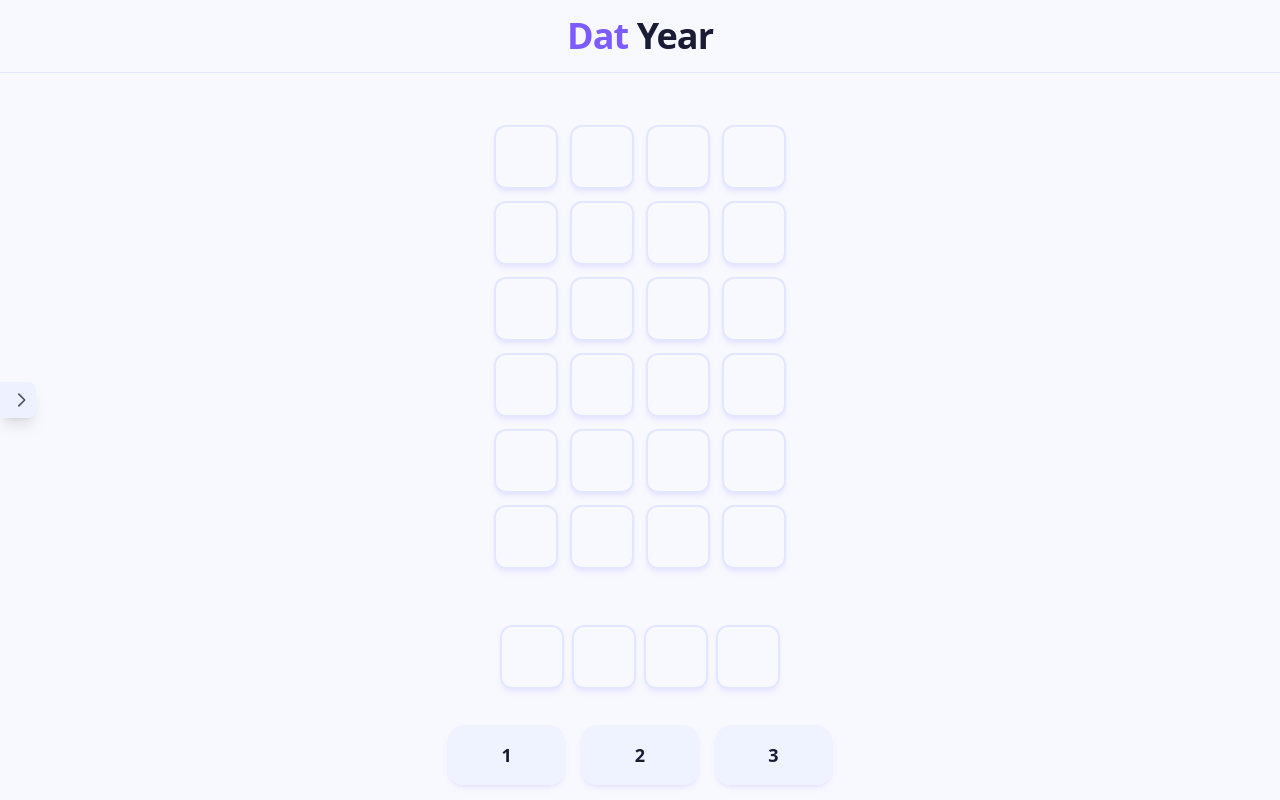
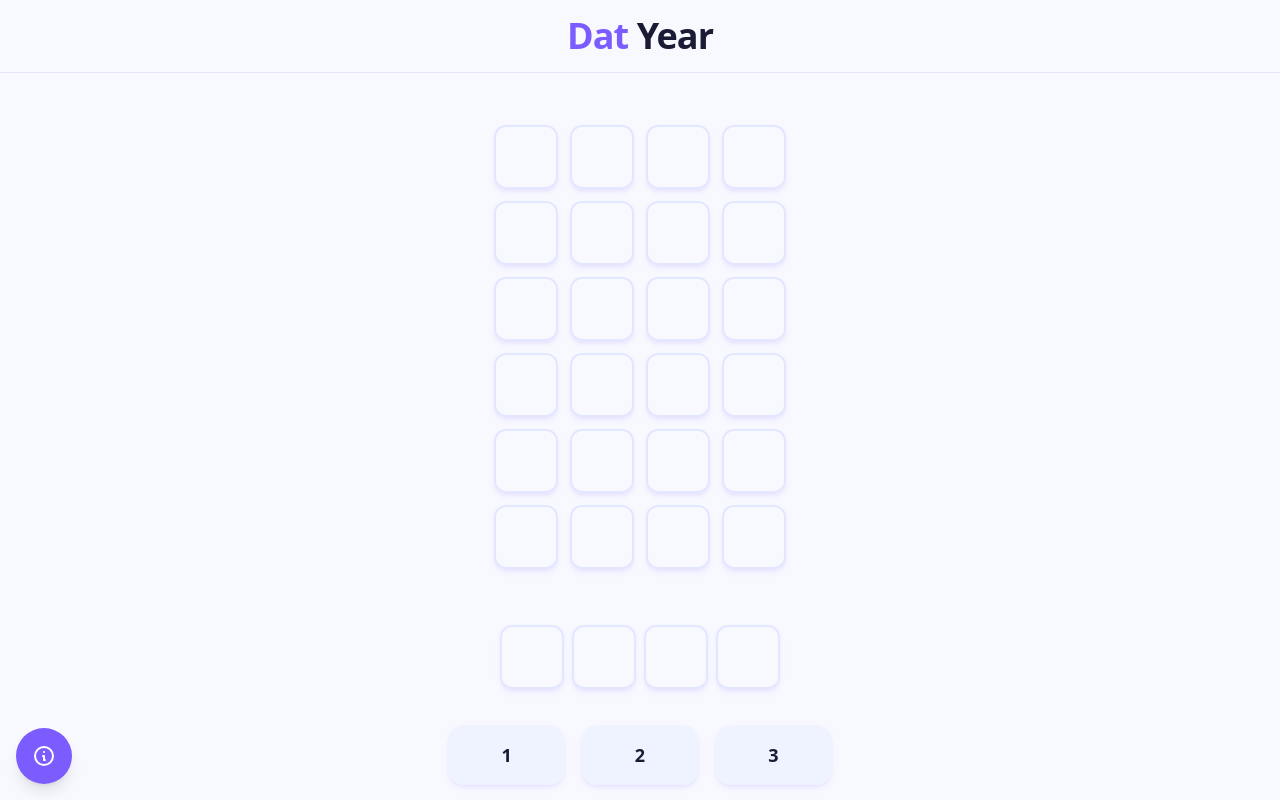
Before and after one commit to gpetiot/guess-year-js, a React (Vite) app: page / in a window 1280 px wide. Both pictures are taken after a click on the button "Close panel". Shown: the top 800 px of the page. Built offline with nearby package versions, Linux system fonts and the light colour scheme.

Commit message:
Style(ui): unify clue panel toggle button design across desktop and mobile

```diff
--- a/src/components/SidePanelDesktop.tsx
+++ b/src/components/SidePanelDesktop.tsx
@@ -52,17 +52,23 @@ export const SidePanelDesktop = ({ isOpen, onClose, clues }: SidePanelDesktopPro
         </div>
       </div>
 
-      <button
-        onClick={onClose}
-        className={`fixed left-0 top-1/2 z-20 hidden -translate-y-1/2 rounded-r-lg bg-bg-secondary p-2 text-text-secondary shadow-lg transition-colors hover:bg-bg-tertiary md:block ${
-          isOpen ? 'hidden' : 'block'
-        }`}
-        aria-label="Open panel"
-      >
-        <svg className="h-5 w-5" fill="none" viewBox="0 0 24 24" stroke="currentColor">
-          <path strokeLinecap="round" strokeLinejoin="round" strokeWidth={2} d="M13 5l7 7-7 7" />
-        </svg>
-      </button>
+      {/* Toggle Button */}
+      {!isOpen && (
+        <button
+          onClick={onClose}
+          className="fixed bottom-4 left-4 z-30 hidden rounded-full bg-primary p-4 text-white shadow-lg transition-transform hover:scale-105 active:scale-95 md:block"
+          aria-label="Show clues"
+        >
+          <svg className="h-6 w-6" fill="none" viewBox="0 0 24 24" stroke="currentColor">
+            <path
+              strokeLinecap="round"
+              strokeLinejoin="round"
+              strokeWidth={2}
+              d="M13 16h-1v-4h-1m1-4h.01M21 12a9 9 0 11-18 0 9 9 0 0118 0z"
+            />
+          </svg>
+        </button>
+      )}
     </>
   );
 };
```
